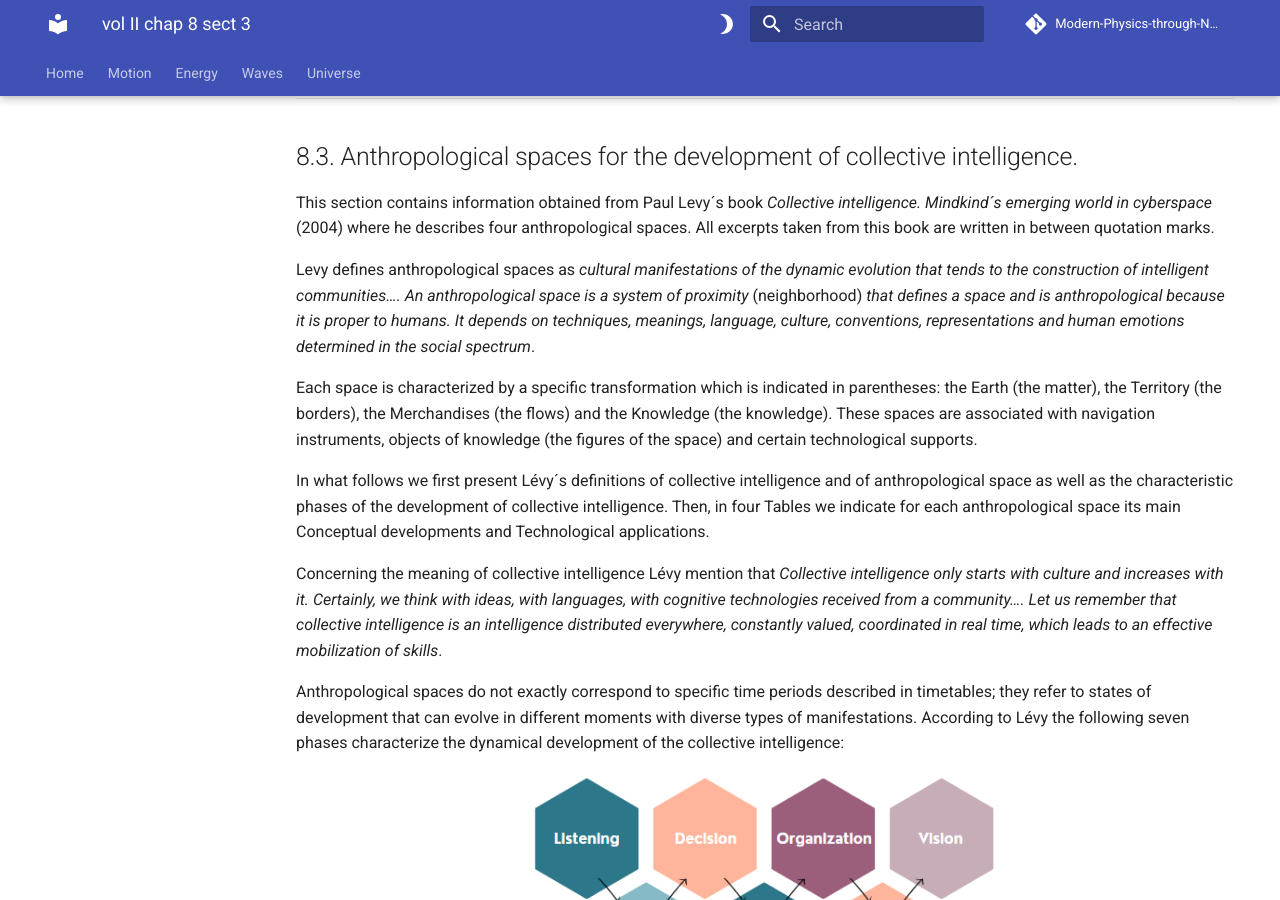
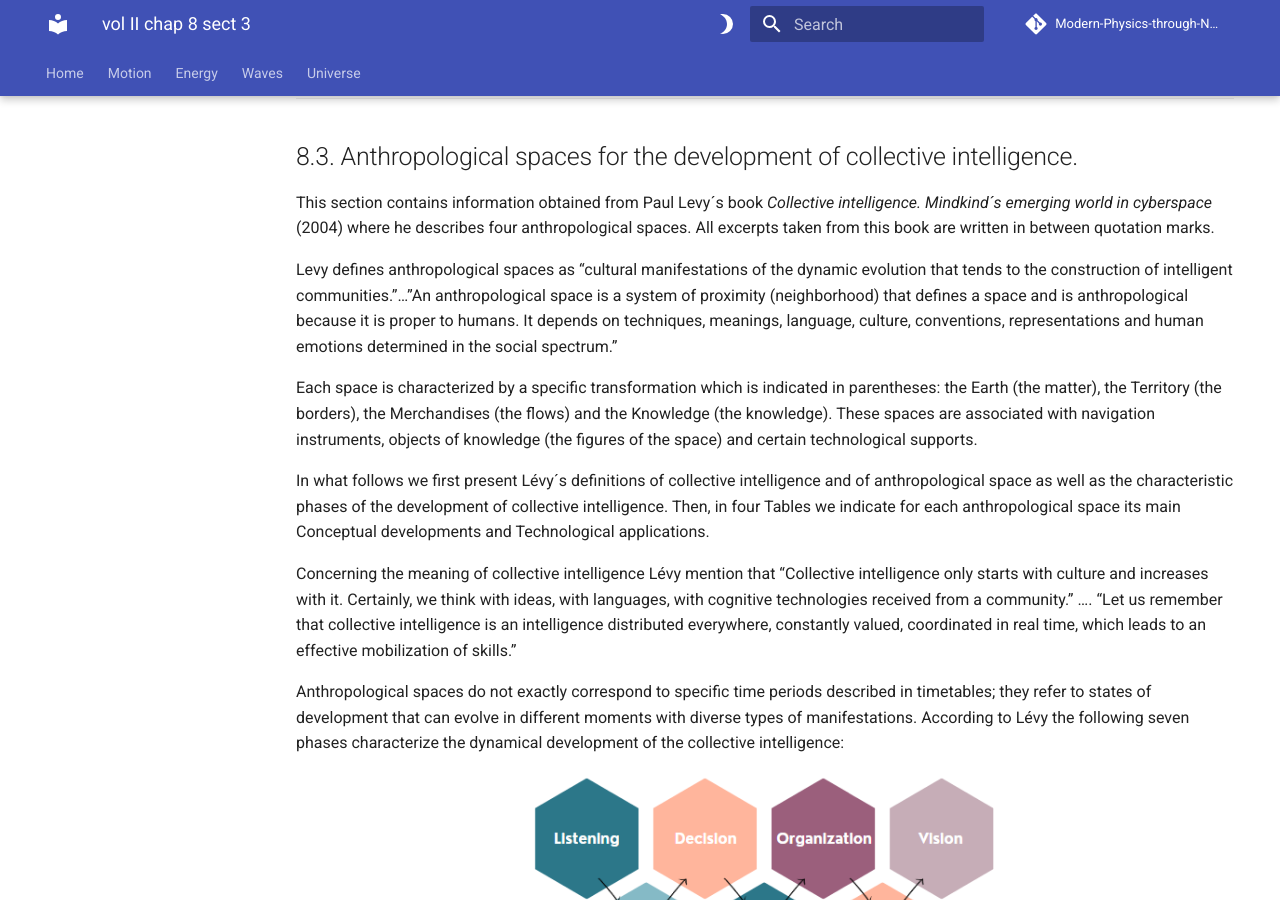
Before and after one commit to modphysnobel/modphysnobel.github.io, an MkDocs documentation site: the page built from docs/vol-II/vol-II-chap-8-sect-3.md, in a window 1280 px wide and 900 px high, scrolled down 222 px. Built offline with MkDocs 1.6.1 and Material for MkDocs 9.7.7, drawn with Linux system fonts in a browser that asks for light colours; some web fonts are replaced; comment, search, counter and statistics services are not loaded; some of the changed text lies outside the part shown.

Commit message:
Update vol-II-chap-8-sect-3.md

```diff
--- a/docs/vol-II/vol-II-chap-8-sect-3.md
+++ b/docs/vol-II/vol-II-chap-8-sect-3.md
@@ -9,13 +9,13 @@
 
 This section contains information obtained from Paul Levy´s book *Collective intelligence. Mindkind´s emerging world in cyberspace* (2004) where he describes four anthropological spaces. All excerpts taken from this book are written in between quotation marks.
 
-Levy defines anthropological spaces as  *cultural manifestations of the dynamic evolution that tends to the construction of intelligent communities…. An anthropological space is a system of proximity* (neighborhood) *that defines a space and is anthropological because it is proper to humans. It depends on techniques, meanings, language, culture, conventions, representations and human emotions determined in the social spectrum*.
+Levy defines anthropological spaces as “cultural manifestations of the dynamic evolution that tends to the construction of intelligent communities.”…”An anthropological space is a system of proximity (neighborhood) that defines a space and is anthropological because it is proper to humans. It depends on techniques, meanings, language, culture, conventions, representations and human emotions determined in the social spectrum.”
 
 Each space is characterized by a specific transformation which is indicated in parentheses: the Earth (the matter), the Territory (the borders), the Merchandises (the flows) and the Knowledge (the knowledge). These spaces are associated with navigation instruments, objects of knowledge (the figures of the space) and certain technological supports.
 
 In what follows we first present Lévy´s definitions of collective intelligence and of anthropological space as well as the characteristic phases of the development of collective intelligence. Then, in four Tables we indicate for each anthropological space its main Conceptual developments and Technological applications.
 
-Concerning the meaning of collective intelligence Lévy mention that *Collective intelligence only starts with culture and increases with it. Certainly, we think with ideas, with languages, with cognitive technologies received from a community….  Let us remember that collective intelligence is an intelligence distributed everywhere, constantly valued, coordinated in real time, which leads to an effective mobilization of skills*.
+Concerning the meaning of collective intelligence Lévy mention that “Collective intelligence only starts with culture and increases with it. Certainly, we think with ideas, with languages, with cognitive technologies received from a community.” …. “Let us remember that collective intelligence is an intelligence distributed everywhere, constantly valued, coordinated in real time, which leads to an effective mobilization of skills.”
 
 Anthropological spaces do not exactly correspond to specific time periods described in timetables; they refer to states of development that can evolve in different moments with diverse types of manifestations. According to Lévy the following seven phases characterize the dynamical development of the collective intelligence:
 
@@ -159,17 +159,17 @@ For the space of the Merchandises the conceptual developments are related to rel
      <tr>
     <td>
 	Copernicus, Galileo and Newton explain motion. <br>
-	Paracelsus: Archidoxis magica on divination. <br>
-	J.  Leupold: Theatrum machinarum generale. <br>
-	B. Thompson, Count Rumford: An Inquiry Concerning the Source of Heat Which is Excited By Friction. <br>
-	J.R. Mayer: The Mechanical equivalent of Heat. <br>
-	J.P. Joule: On the Production of Heat by Voltaic Electricity. <br>
-	N.S. Carnot: On the Motive Power of Heat. <br>
-	R. Clausius: On the type of motion termed heat. <br>
-	W. Thompson (Kelvin): Heat and Thermodynamics. <br>
-	H.L.Helmholtz: On the conservation of energy. <br>
-	J. Tyndall: Heat as a mode of motion. <br>
-	M. Planck: The Second law of thermodynamics.
+	Paracelsus: *Archidoxis magica on divination*. <br>
+	J.  Leupold: *Theatrum machinarum generale*. <br>
+	B. Thompson, Count Rumford: *An Inquiry Concerning the Source of Heat Which is Excited By Friction*. <br>
+	J.R. Mayer: *The Mechanical equivalent of Heat*. <br>
+	J.P. Joule: *On the Production of Heat by Voltaic Electricity*. <br>
+	N.S. Carnot: *On the Motive Power of Heat*. <br>
+	R. Clausius: *On the type of motion termed heat*. <br>
+	W. Thompson (Kelvin): *Heat and Thermodynamics*. <br>
+	H.L.Helmholtz: *On the conservation of energy*. <br>
+	J. Tyndall: *Heat as a mode of motion*. <br>
+	M. Planck: *The Second law of thermodynamics*.
     </td>
     <td>
     Movable type printing. <br>
@@ -198,7 +198,7 @@ For the space of the Merchandises the conceptual developments are related to rel
         </th>
 		</tr>
 	<tr>
-     <td colspan="2" style="text-align: center">
+     <td colspan="2">
 	• Referred to equipping oneself with the institutional, technical and conceptual instruments to make information navigable. <br>
 	• Everyone can locate themselves and recognize others according to interests, competences, projects, means and mutual identities in the new space. <br>
 	• Numerical networks, virtual universes and artificial life and intelligence.
```
